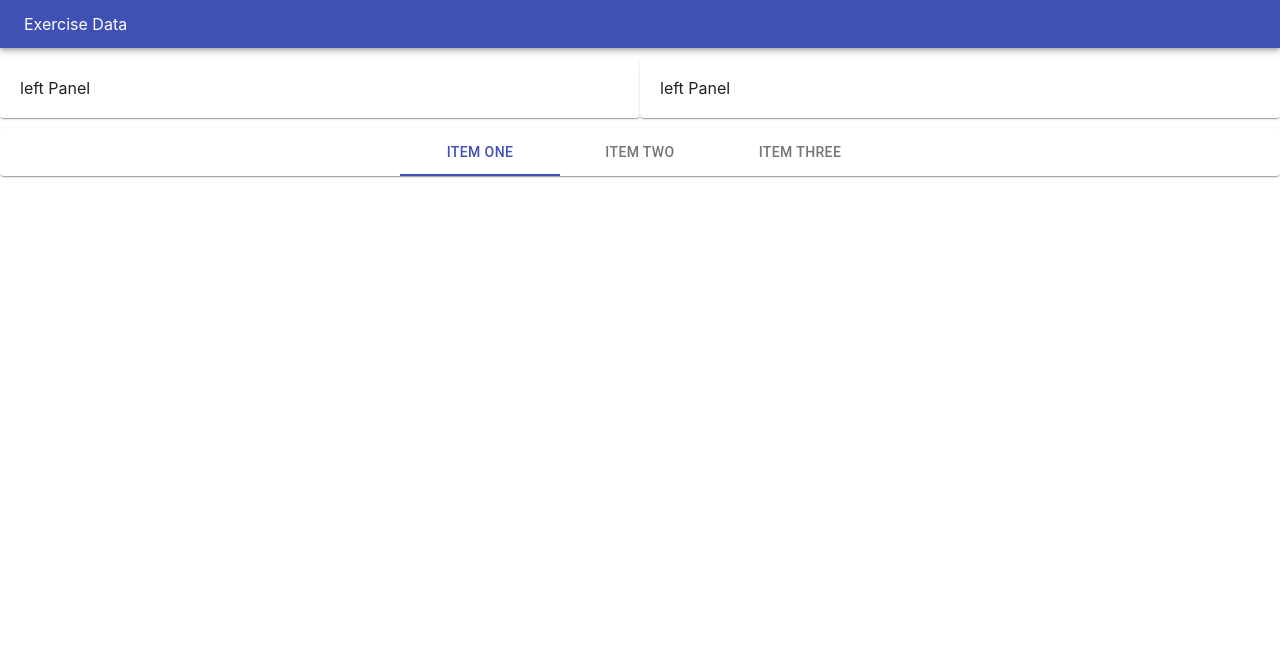
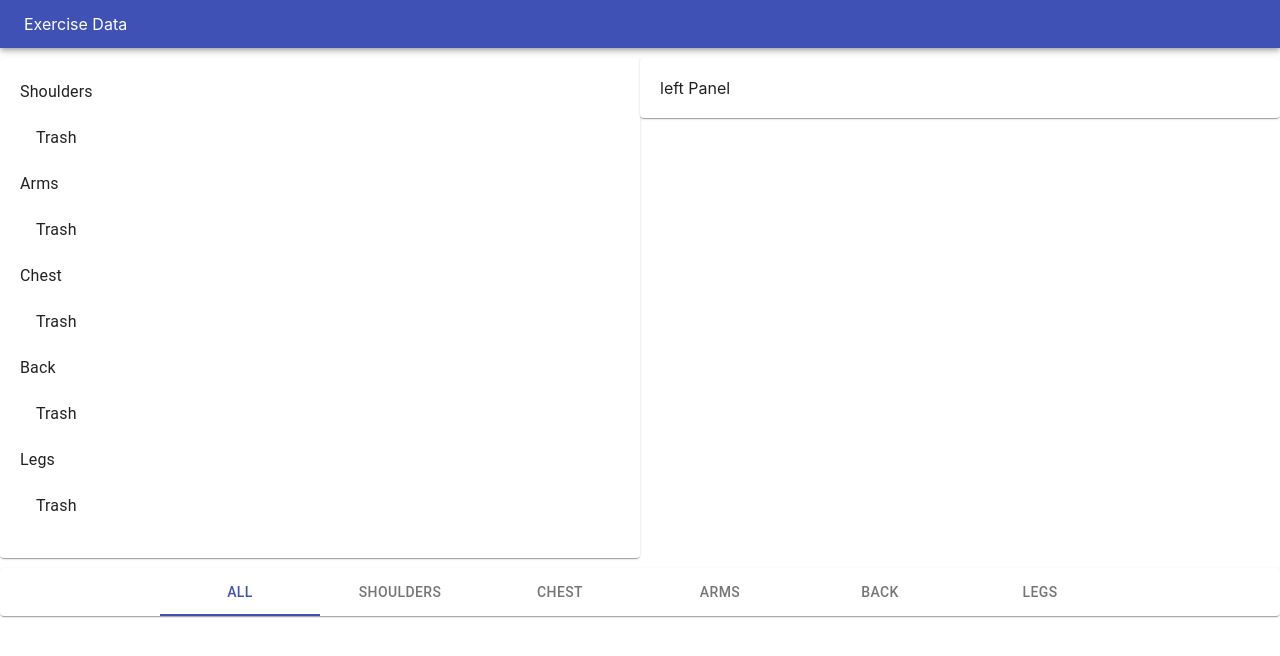
Before and after one commit to Caiheng111/Exercise-app, a React (Create React App) app: page / in a window 1280 px wide. Shown: the top 656 px of the page. Built offline with nearby package versions, Linux system fonts and the light colour scheme.

Commit message:
add the exercises component

```diff
--- a/src/App.js
+++ b/src/App.js
@@ -1,18 +1,43 @@
-import React from 'react';
+
+import React, { Component, Fragment } from 'react'
 import Header from './Components/Layouts/Header'
 import Footer from './Components/Layouts/Footer'
 import Exercises from './Components/Exercises/Exercises'
+import {muscles, exercises} from './store'
 
-function App() {
-  return (
+export default class App extends Component {
+  constructor(props) {
+    super(props)
 
-    <>
-      <Header/>
-      <Exercises/>
-      <Footer/>
-    </>
+    this.state = {
+      exercises
+    }
+  }
 
-  );
+  // Object.entries function
+  // this function if for getting the exercisesByMuscles Array
+  getExercisesByMuscles() {
+    return Object.entries(
+      this.state.exercises.reduce((exercises, exercise) => {
+        const { muscles } = exercise
+        exercises[muscles] = exercises[muscles]
+          ? [...exercises[muscles], exercise]
+          : [exercise]
+        return exercises
+      }, {})
+    )
+  }
+
+  render() {
+    // console.log(this.getExercisesByMuscles())
+
+    return (
+
+      <Fragment>
+        <Header/>
+        <Exercises  exercises={this.getExercisesByMuscles()}/>
+        <Footer muscles={muscles}/>
+     </Fragment>
+    )
+  }
 }
-
-export default App;
--- a/src/Components/Exercises/Exercises.js
+++ b/src/Components/Exercises/Exercises.js
@@ -1,9 +1,10 @@
 
 
-import React from 'react'
-import {Grid} from '@material-ui/core';
-import LeftPane from './LeftPane'
-import RightPane from './RightPane'
+import React,{Fragment} from 'react'
+import {Grid,Paper,Typography,List} from '@material-ui/core';
+import ListItem from '@material-ui/core/ListItem';
+import ListItemText from '@material-ui/core/ListItemText';
+
 
 const style ={
   Paper:{
@@ -14,15 +15,32 @@ const style ={
   }
 }
 
+ const Exercises = ({exercises}) => {
 
- const Exercises = () => {
+
   return (
     <Grid container >
       <Grid item sm>
-        <LeftPane style={style}/>
+       <Paper style={style.Paper}>
+          {exercises.map(([group, exercises])=>
+          <Fragment>
+              <Typography variant="subtitle1"  style={{textTransform:'capitalize'}}>
+                  {group}
+              </Typography>
+              <List component="nav" aria-label="secondary mailbox folders">
+              <ListItem button>
+                <ListItemText primary="Trash" />
+
+              </ListItem>
+            </List>
+          </Fragment>
+          )}
+       </Paper>
       </Grid>
       <Grid item sm>
-        <RightPane style={style}/>
+        <Paper style={style.Paper}>
+        left Panel
+       </Paper>
       </Grid>
 
 
--- a/src/Components/Exercises/LeftPane.js
+++ /dev/null
@@ -1,15 +0,0 @@
-
-
-import React from 'react'
-import { Paper} from '@material-ui/core';
-
-
-
- const LeftPane = ({style}) => {
-  return (
-    <Paper style={style.Paper}>
-       left Panel
-    </Paper>
-  )
-}
-export default LeftPane
--- a/src/Components/Exercises/RightPane.js
+++ /dev/null
@@ -1,13 +0,0 @@
-
-
-import React from 'react'
-import { Paper} from '@material-ui/core';
-
- const RightPane = ({style}) => {
-  return (
-    <Paper style={style.Paper}>
-       left Panel
-    </Paper>
-  )
-}
-export default RightPane
--- a/src/Components/Layouts/Footer.js
+++ b/src/Components/Layouts/Footer.js
@@ -2,7 +2,7 @@ import React from 'react'
 import {Paper,Tabs} from '@material-ui/core';
 import Tab from '@material-ui/core/Tab';
 
- const Footer = () => {
+ const Footer = ({muscles}) => {
   return (
 
       <Paper >
@@ -12,9 +12,11 @@ import Tab from '@material-ui/core/Tab';
           textColor="primary"
           centered
         >
-          <Tab label="Item one" />
-          <Tab label="Item two"  />
-          <Tab label="Item three" />
+          <Tab label='All' />
+          {muscles.map(group=>
+            <Tab label={group} />
+          )}
+
         </Tabs>
       </Paper>
 
```
